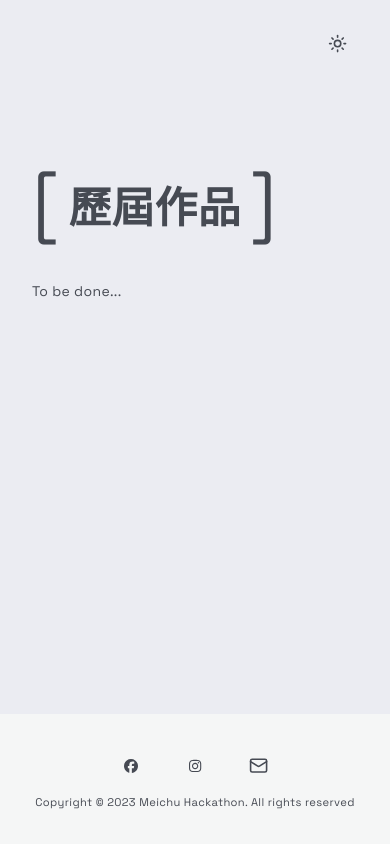
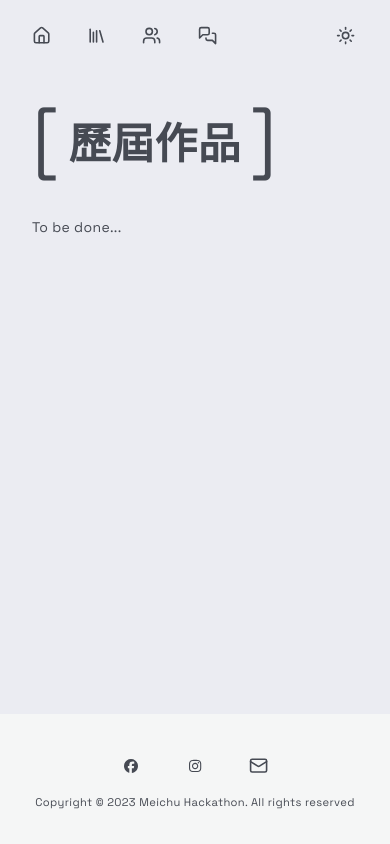
Before and after one commit to ritmoHung/Meichu-10y-Web-V3, a Next.js app: page /teams in a window 390 px wide. Built offline with nearby package versions, Linux system fonts and the light colour scheme.

Commit message:
Revise navbar and related layouts

```diff
--- a/package.json
+++ b/package.json
@@ -16,6 +16,7 @@
 		"@radix-ui/react-dropdown-menu": "^2.1.1",
 		"@radix-ui/react-navigation-menu": "^1.2.0",
 		"@radix-ui/react-slot": "^1.1.0",
+		"@radix-ui/react-tooltip": "^1.1.2",
 		"autoprefixer": "^10.4.19",
 		"axios": "^1.7.2",
 		"class-variance-authority": "^0.7.0",
--- a/src/app/about/[year]/page.js
+++ b/src/app/about/[year]/page.js
@@ -1,4 +1,5 @@
 "use client";
+import { useState } from "react";
 import Image from "next/image";
 import Hacker from "/public/imgs/about/hacker.svg";
 import Maker from "/public/imgs/about/maker.svg";
@@ -41,7 +42,7 @@ export default function YearPage({ params }) {
 
 						<Competition competition={data.data.competition} />
 
-						<Scenes scenes={data.data.scenes} params={params} />
+						<Scenes scenes={data.data.scenes} />
 
 						<Topics topics={data.data.topics} />
 
@@ -56,20 +57,22 @@ export default function YearPage({ params }) {
 }
 
 function Banner({ year, bannerUrl }) {
+	const [loaded, setLoaded] = useState(false);
+
 	return (
-        <div className="flex h-48 md:h-72 xl:h-80 overflow-hidden mb-8">
-            {bannerUrl ? (
+        <div className="relative flex h-48 md:h-72 xl:h-80 mb-8">
+            {bannerUrl && (
                 <Image
                     src={bannerUrl}
                     alt={`Banner image of ${year} Meichu Hackathon`}
-                    className="w-screen object-cover"
+                    className={`w-screen object-cover ${loaded ? "opacity-100" : "opacity-0"} transition-opacity`}
 					width={1920} height={1280}
                     quality={100}
                     priority
+					onLoad={() => setLoaded(true)}
                 />
-			) : (
-				<Skeleton className="w-screen h-full" />
 			)}
+			{!loaded && <Skeleton className="absolute top-0 left-0 w-screen h-full" />}
         </div>
 	);
 }
@@ -117,9 +120,7 @@ function Scenes({ scenes }) {
             </div>
             <div className="grid md:flex md:justify-between py-12 bg-primary-foreground">
                 <div className="wrapper-md md:grid-flow-col auto-cols-fr gap-16">
-                    <p className="text-primary-invert whitespace-pre-line">
-                        {scenes.description}
-                    </p>
+					<MarkdownParagraph className="text-primary" content={scenes.description} />
                     {/* <div className="translate-y-240"><ImageSlider slides={slides} contain /></div> */}
                 </div>
             </div>
--- a/src/app/about/layout.js
+++ b/src/app/about/layout.js
@@ -24,7 +24,7 @@ export const metadata = {
 
 export default function AboutUsLayout({ children }) {
     return (
-        <div className="my-16 petite:my-16 md:mt-10">
+        <div className="mt-4 mb-16 md:mt-10">
             {children}
         </div>
     );
--- a/src/app/qna/layout.js
+++ b/src/app/qna/layout.js
@@ -21,7 +21,7 @@ export const metadata = {
 
 export default function QnaLayout({ children }) {
     return (
-        <div className="wrapper-md my-16 petite:my-16 md:mt-10">
+        <div className="wrapper-md mt-4 mb-16 md:mt-10">
             {children}
         </div>
     );
--- a/src/app/teams/layout.js
+++ b/src/app/teams/layout.js
@@ -25,7 +25,7 @@ export const metadata = {
 
 export default function TeamsLayout({ children }) {
     return (
-        <div className="wrapper-md my-16 petite:my-16 md:mt-10">
+        <div className="wrapper-md mt-4 mb-16 md:mt-10">
             {children}
         </div>
     );
--- a/src/components/main/common/navbar.js
+++ b/src/components/main/common/navbar.js
@@ -4,14 +4,35 @@ import Link from "next/link";
 
 // Components & UI
 import { ThemeToggle } from "@/components/main/common/theme-toggle";
+import { Tooltip, TooltipContent, TooltipProvider, TooltipTrigger } from "@/components/ui/tooltip"
 import { NavigationMenu, NavigationMenuItem, NavigationMenuLink, NavigationMenuList } from "@/components/ui/navigation-menu"
 import { navigationMenuTriggerStyle } from "@/components/ui/navigation-menu";
 
+
+// Lucide Icon
+import { House, Library, MessagesSquare, Users } from "lucide-react";
+
 const links = [
-	{ name: "首頁", href: "/" },
-	{ name: "關於我們", href: "/about" },
-	{ name: "歷年作品", href: "/teams" },
-	{ name: "Q & A", href: "/qna" },
+	{
+		name: "首頁",
+		href: "/",
+		icon: <House className="size-[1.2rem]" />,
+	},
+	{
+		name: "關於我們",
+		href: "/about",
+		icon: <Library className="size-[1.2rem]" />,
+	},
+	{
+		name: "歷年作品",
+		href: "/teams",
+		icon: <Users className="size-[1.2rem]" />,
+	},
+	{
+		name: "Q & A",
+		href: "/qna",
+		icon: <MessagesSquare className="size-[1.2rem]" />,
+	},
 ];
 
 
@@ -40,11 +61,13 @@ export default function Navbar() {
 	}, []);
 
 	return (
-        <NavigationMenu ref={ref} className={`${isPinned ? "neu-concave-sm" : ""} sticky -top-px justify-between md:mt-[min(7vh,_4rem)] petite:mt-0 px-6 py-4`}>
-			<NavigationMenuList className="p-2 md:ml-20 lg:ml-32 xl:ml-40 hidden md:flex">
-				<NavigationLinks links={links} />
+        <NavigationMenu ref={ref} className={`${isPinned ? "neu-concave-sm" : ""} sticky -top-px justify-between md:mt-[clamp(0px,_16vh_-_6rem,_3rem)] px-6 py-4`}>
+			<NavigationMenuList className="p-2 md:ml-20 lg:ml-32 xl:ml-40">
+				<TooltipProvider delayDuration={500}>
+					<NavigationLinks links={links} />
+				</TooltipProvider>
 			</NavigationMenuList>
-			<NavigationMenuList className="p-2">
+			<NavigationMenuList className="md:mr-20 lg:mr-32">
 				<ThemeToggle />
 			</NavigationMenuList>
 		</NavigationMenu>
@@ -58,7 +81,13 @@ function NavigationLinks({ links }) {
 				<NavigationMenuItem key={index}>
 					<Link href={link.href} legacyBehavior passHref>
 						<NavigationMenuLink className={navigationMenuTriggerStyle()}>
-							{link.name}
+							<div className="md:hidden">
+								<Tooltip>
+									<TooltipTrigger asChild>{link.icon}</TooltipTrigger>
+									<TooltipContent side="bottom" sideOffset={12}>{link.name}</TooltipContent>
+								</Tooltip>
+							</div>
+							<span className="hidden md:inline">{link.name}</span>
 						</NavigationMenuLink>
 					</Link>
 				</NavigationMenuItem>
--- a/src/components/ui/navigation-menu.jsx
+++ b/src/components/ui/navigation-menu.jsx
@@ -23,7 +23,7 @@ const NavigationMenuList = React.forwardRef(({ className, ...props }, ref) => (
 	<NavigationMenuPrimitive.List
 		ref={ref}
 		className={cn(
-			"group flex flex-1 gap-18 list-none items-center justify-center space-x-1",
+			"group flex flex-1 gap-8 md:gap-18 list-none items-center justify-center space-x-1",
 			className
 		)}
 		{...props} />
--- /dev/null
+++ b/src/components/ui/tooltip.jsx
@@ -0,0 +1,26 @@
+"use client"
+
+import * as React from "react"
+import * as TooltipPrimitive from "@radix-ui/react-tooltip"
+
+import { cn } from "@/lib/utils"
+
+const TooltipProvider = TooltipPrimitive.Provider
+
+const Tooltip = TooltipPrimitive.Root
+
+const TooltipTrigger = TooltipPrimitive.Trigger
+
+const TooltipContent = React.forwardRef(({ className, sideOffset = 4, ...props }, ref) => (
+	<TooltipPrimitive.Content
+		ref={ref}
+		sideOffset={sideOffset}
+		className={cn(
+			"z-50 overflow-hidden rounded-md border border-zinc-200 bg-primary px-3 py-1.5 text-sm text-primary-foreground shadow-md animate-in fade-in-0 zoom-in-95 data-[state=closed]:animate-out data-[state=closed]:fade-out-0 data-[state=closed]:zoom-out-95 data-[side=bottom]:slide-in-from-top-2 data-[side=left]:slide-in-from-right-2 data-[side=right]:slide-in-from-left-2 data-[side=top]:slide-in-from-bottom-2 dark:border-zinc-800",
+			className
+		)}
+		{...props} />
+))
+TooltipContent.displayName = TooltipPrimitive.Content.displayName
+
+export { Tooltip, TooltipTrigger, TooltipContent, TooltipProvider }
```
Also changed, not shown: 1 other file (tests, documents, lock files or other folders).
